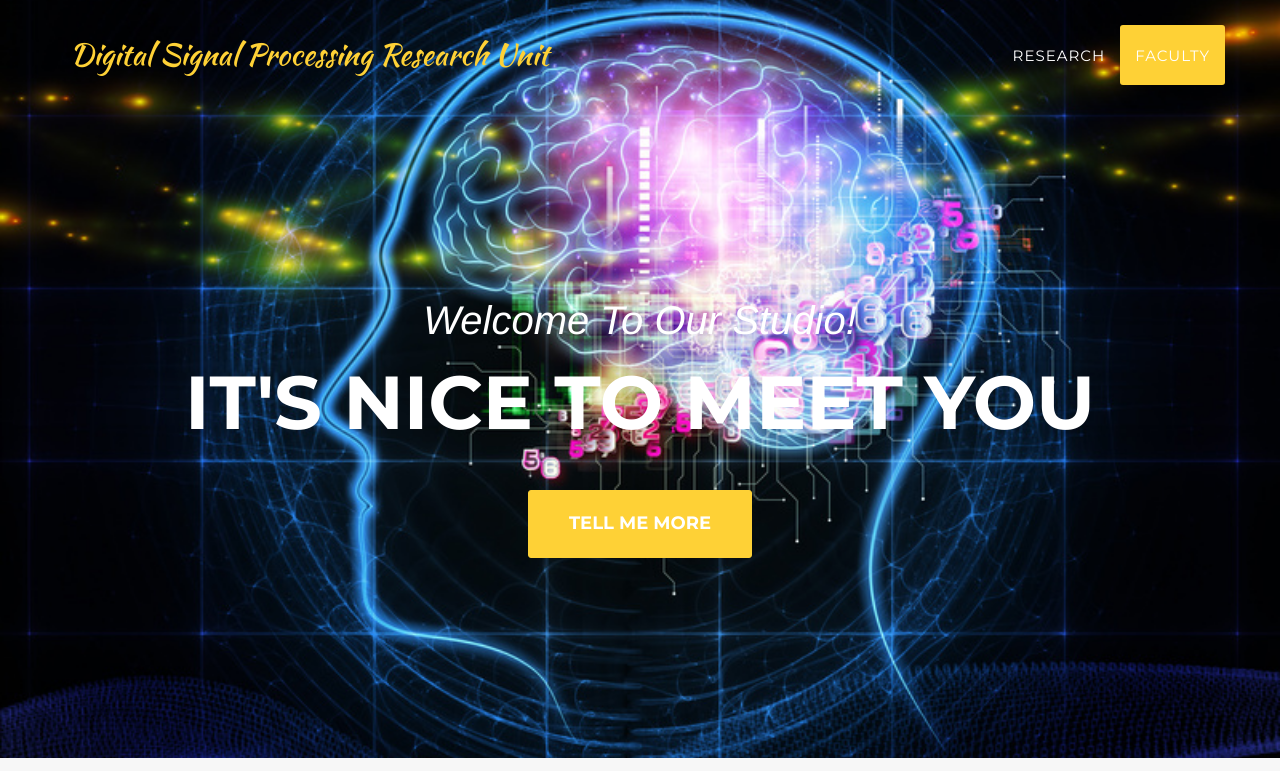
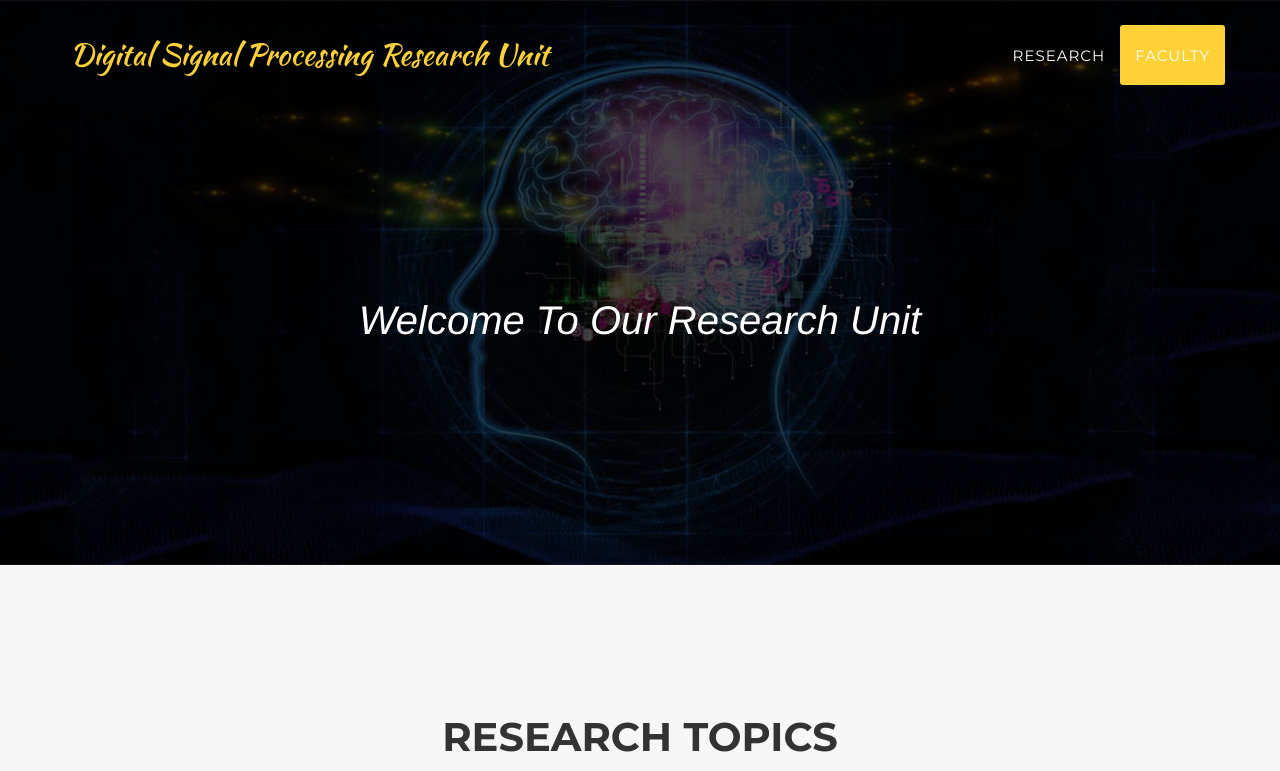
Before and after one commit to gtdj/dsprutest, a plain HTML site: page 2014/07/18/project-1/index.html in a window 1280 px wide. Shown: the top 771 px of the page. Drawn offline with Linux system fonts and the light colour scheme; files whose address does not match are found by name; a web font is replaced by a local one.

Commit message:
Edit Background and Welcome Test

```diff
--- a/2014/07/18/project-1/index.html
+++ b/2014/07/18/project-1/index.html
@@ -70,9 +70,7 @@
     <header>
         <div class="container">
             <div class="intro-text">
-                <div class="intro-lead-in">Welcome To Our Studio!</div>
-                <div class="intro-heading">It's Nice To Meet You</div>
-                <a href="#services" class="page-scroll btn btn-xl">Tell Me More</a>
+                <div class="intro-lead-in">Welcome To Our Research Unit</div>
             </div>
         </div>
     </header>
--- a/style.css
+++ b/style.css
@@ -273,7 +273,7 @@ header {
     text-align: center;
     color: #fff;
     background-attachment: scroll;
-    background-image: url(img/header-bg.jpg);
+    background-image: url(img/header-bg-dim.jpg);
     background-position: center center;
     background-repeat: none;
     -webkit-background-size: cover;
```
Also changed, not shown: index.html (+1 -3 lines), img/header-bg-dim.jpg (added).
